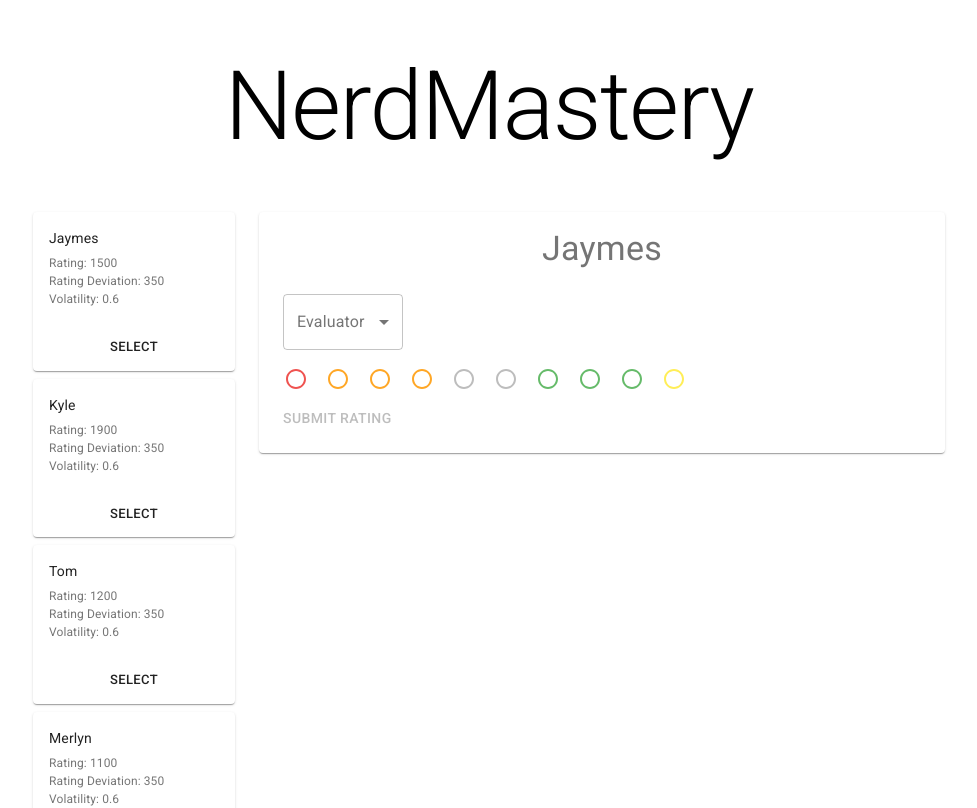
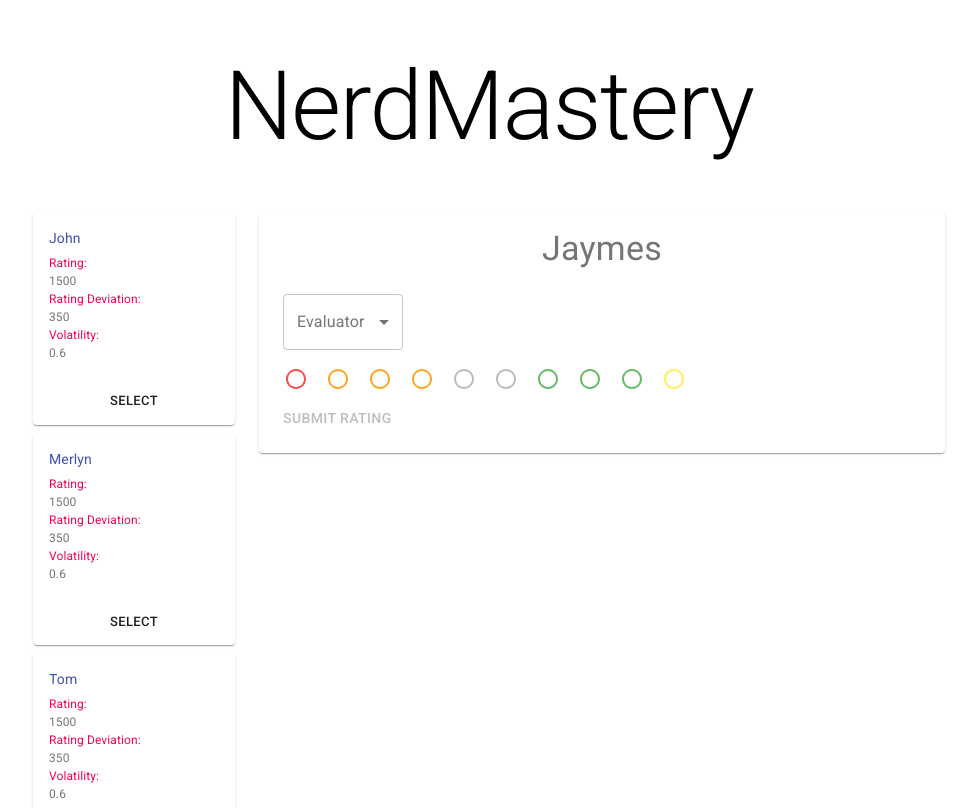
Before and after one commit to MonkeyDZeke/NerdMastery, a React (Create React App) app: page / in a window 1280 px wide. Shown: the top 808 px of the page, without its empty margins (151-1128 px from the left). Built offline with nearby package versions, Linux system fonts and the light colour scheme.

Commit message:
tweaking

```diff
--- a/src/App.tsx
+++ b/src/App.tsx
@@ -53,7 +53,7 @@ function App() {
       <div className={classes.root}>
         <Grid container spacing={3}>
           <Grid item xs={3} container spacing={1} direction="column">
-            {nerds.map(nerd => <Grid key={nerd.id} item xs><Nerd {...nerd} select={() => selectNerd(nerd.id)} /></Grid>)}
+            {nerds.sort((a, b) => a.rating < b.rating ? 1 : -1).map(nerd => <Grid key={nerd.id} item xs><Nerd {...nerd} select={() => selectNerd(nerd.id)} /></Grid>)}
           </Grid>
           <Grid item xs container spacing={3} direction="column" className={classes.selfStart}>
             <Workspace addRating={addRating} nerds={nerds} nerd={selectedNerd} />
--- a/src/components/Nerd/defaultNerds.ts
+++ b/src/components/Nerd/defaultNerds.ts
@@ -5,6 +5,7 @@ export const initialNerds: INerd[] = [
         id: 'abc',
         name: 'Jaymes',
         rating: 1500,
+        ratingShift: 0,
         rd: 350,
         volatility: 0.6,
         glicko: null,
@@ -13,37 +14,41 @@ export const initialNerds: INerd[] = [
     {
         id: 'def',
         name: 'Kyle',
-        rating: 1900,
+        rating: 1500,
+        ratingShift: 0,
         rd: 350,
         volatility: 0.6,
         glicko: null,
-        level: 100,
+        level: 1,
     },
     {
         id: 'ghi',
         name: 'Tom',
-        rating: 1200,
+        rating: 1500,
+        ratingShift: 0,
         rd: 350,
         volatility: 0.6,
         glicko: null,
-        level: 10
+        level: 1
     },
     {
         id: 'jkl',
         name: 'Merlyn',
-        rating: 1100,
+        rating: 1500,
+        ratingShift: 0,
         rd: 350,
         volatility: 0.6,
         glicko: null,
-        level: 20,
+        level: 1,
     },
     {
         id: 'mno',
         name: 'John',
-        rating: 1000,
+        rating: 1500,
+        ratingShift: 0,
         rd: 350,
         volatility: 0.6,
         glicko: null,
-        level: 50,
+        level: 1,
     },
 ]
--- a/src/components/Nerd/index.tsx
+++ b/src/components/Nerd/index.tsx
@@ -1,5 +1,6 @@
 import React from 'react'
 import { makeStyles } from '@material-ui/core/styles'
+import { green, red } from '@material-ui/core/colors'
 import Card from '@material-ui/core/Card'
 import CardActions from '@material-ui/core/CardActions'
 import CardContent from '@material-ui/core/CardContent'
@@ -17,29 +18,44 @@ const useStyles = makeStyles({
   stat: {
     fontSize: 12,
   },
+  posShift: {
+    color: green[400],
+  },
+  negShift: {
+    color: red[400],
+  },
 })
 
 interface IProps extends INerd {
   select: () => void
 }
 
-const Nerd: React.FC<IProps> = ({ name, rating, rd, volatility, select }: IProps) => {
+const Nerd: React.FC<IProps> = ({ name, rating, ratingShift, rd, volatility, select }: IProps) => {
   const classes = useStyles()
 
   return (
     <Card className={classes.root}>
       <CardContent>
-        <Typography className={classes.title} color="textPrimary" gutterBottom>
+        <Typography className={classes.title} color="primary" gutterBottom>
           {name}
         </Typography>
-        <Typography className={classes.stat} color="textSecondary">
-          Rating: {rating}
+        <Typography className={classes.stat} color="secondary">
+          Rating: {ratingShift !== 0 && <span className={ratingShift > 0 ? classes.posShift : classes.negShift}>{ratingShift}</span>}
         </Typography>
         <Typography className={classes.stat} color="textSecondary">
-          Rating Deviation: {rd}
+          {rating}
+        </Typography>
+        <Typography className={classes.stat} color="secondary">
+          Rating Deviation:
         </Typography>
         <Typography className={classes.stat} color="textSecondary">
-          Volatility: {volatility}
+          {rd}
+        </Typography>
+        <Typography className={classes.stat} color="secondary">
+          Volatility:
+        </Typography>
+        <Typography className={classes.stat} color="textSecondary">
+          {volatility}
         </Typography>
       </CardContent>
       <CardActions>
--- a/src/types.ts
+++ b/src/types.ts
@@ -17,6 +17,7 @@ export interface INerd {
     id: string
     name: string
     rating: number
+    ratingShift: number
     rd: number
     volatility: number
     glicko: IGlicko | null
--- a/src/utilities.ts
+++ b/src/utilities.ts
@@ -24,9 +24,14 @@ export const submitPeriod = (nerds: INerd[], ratings: IRating[]): INerd[] => {
     const weightedEvaluators = nerds.sort((a, b) => a.rating > b.rating ? 1 : -1)
     const topEvaluator = weightedEvaluators[weightedEvaluators.length - 1]
     const bottomEvaluator = weightedEvaluators[0]
-    if (topEvaluator.rating === bottomEvaluator.rating) return Array(Math.ceil(Math.log2(evaluator.level))).fill([target.glicko, fakeOpponent, rating.rating > 0 ? 1 : 0])
-    const outcome = (rating.rating > 0 ? 0.5 : -0.5) + 0.5 * ((evaluator.rating - bottomEvaluator.rating) / (topEvaluator.rating - bottomEvaluator.rating))
-    return Array(Math.ceil(Math.log2(evaluator.level))).fill([target.glicko, fakeOpponent, outcome])
+    let matches = []
+    if (topEvaluator.rating === bottomEvaluator.rating) {
+      matches = Array(Math.ceil(Math.log2(evaluator.level)) + 1).fill([target.glicko, fakeOpponent, rating.rating > 0 ? 1 : 0])
+    } else {
+      const outcome = (rating.rating > 0 ? 0.5 : -0.5) + 0.5 * ((evaluator.rating - bottomEvaluator.rating) / (topEvaluator.rating - bottomEvaluator.rating))
+      matches = Array(Math.ceil(Math.log2(evaluator.level)) + 1).fill([target.glicko, fakeOpponent, outcome])
+    }
+    return matches
   }
 
   nerds.forEach(nerd => nerd.glicko = glicko.makePlayer(nerd.rating, nerd.rd, nerd.volatility))
@@ -44,6 +49,7 @@ export const submitPeriod = (nerds: INerd[], ratings: IRating[]): INerd[] => {
 
   glicko.updateRatings(matches)
   nerds.forEach(nerd => {
+    nerd.ratingShift = nerd.glicko!.getRating() - nerd.rating
     nerd.rating = nerd.glicko!.getRating()
     nerd.rd = nerd.glicko!.getRd()
     nerd.volatility = nerd.glicko!.getVol()
```
Lines whose indentation alone changed are shown as unchanged.
